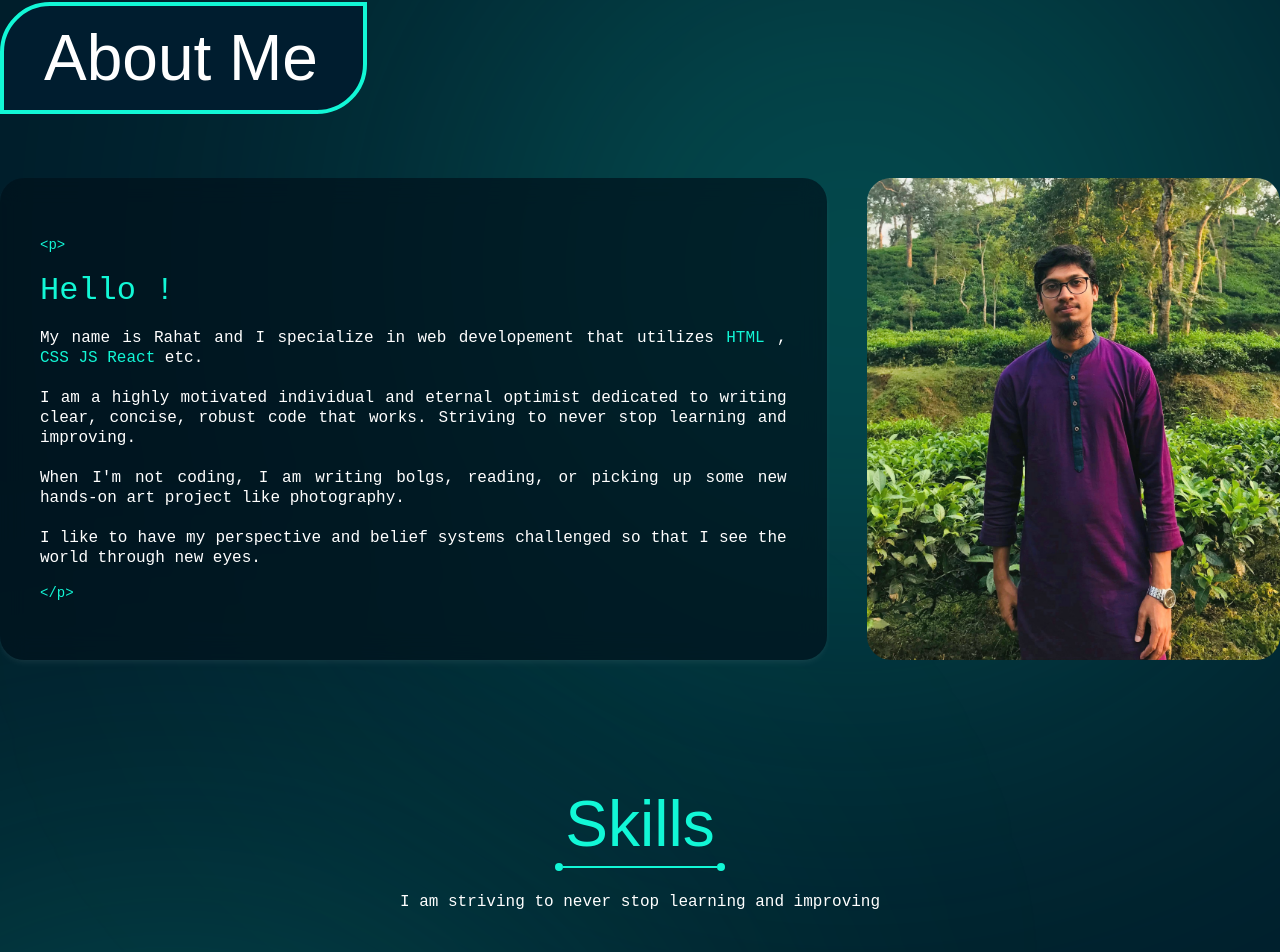
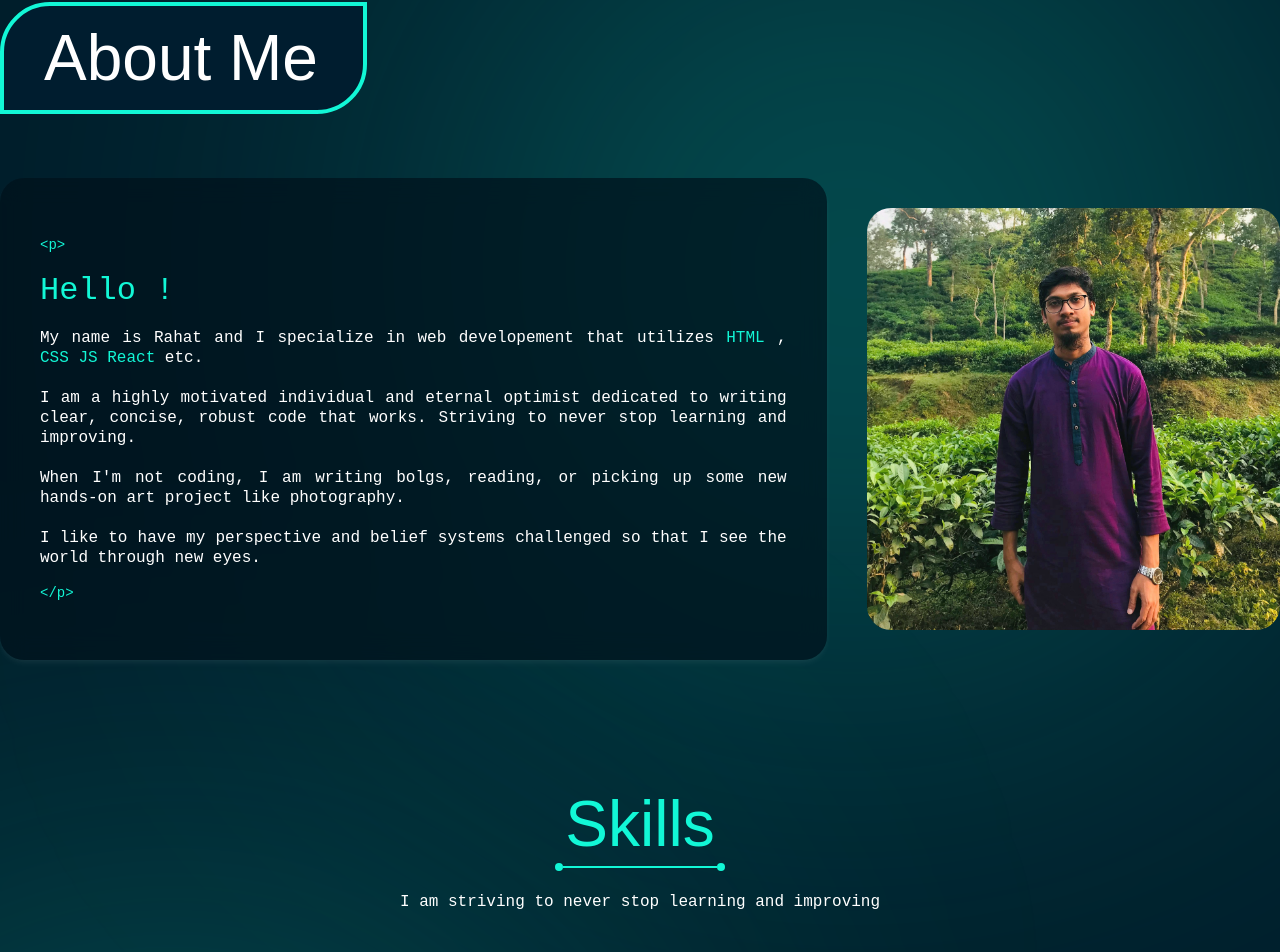
Before and after one commit to Rahat-Hridoy/rahat_hridoy, a React (Vite) app: page / in a window 1280 px wide. Shown: the part 1062-2014 px from the top of the page. Built offline with nearby package versions, Linux system fonts and the light colour scheme.

Commit message:
fix: about section alignment issue

```diff
--- a/src/components/About.jsx
+++ b/src/components/About.jsx
@@ -15,7 +15,7 @@ const About = () => {
           <h1 className="max-w-[367px] font-primary font-normal text-primary text-[32px] md:text-[64px] leading-[36px] md:leading-[72px] px-[40px] py-[16px] border-4 border-brand-1 rounded-tl-[30px] rounded-br-[30px] md:rounded-tl-[50px] md:rounded-br-[50px] bg-primary-bg mb-16 mx-auto md:mx-0 ">
             About Me
           </h1>
-          <div className="grid grid-cols-1 lg:grid-cols-[2fr_1fr] justify-items-center gap-10">
+          <div className="grid grid-cols-1 lg:grid-cols-[2fr_1fr] justify-items-center items-center gap-10">
             {/* Left side-about description */}
             <div className="order-2 lg:order-0">
               {/* Description */}
--- a/src/components/project/Project.jsx
+++ b/src/components/project/Project.jsx
@@ -33,7 +33,7 @@ const Project = () => {
     },
     {
       id: 4,
-      img: "/image/LMS_Website.png",
+      img: "/image/plumber-point-website.png",
       title: "LMS Website",
       text: " Built my first project with React.js and Tailwind CSS — a simple LMS website. Learned component-based development, responsive design, and state management.",
       projectTech: ["React", "Tailwind CSS", "CSS"],
```
